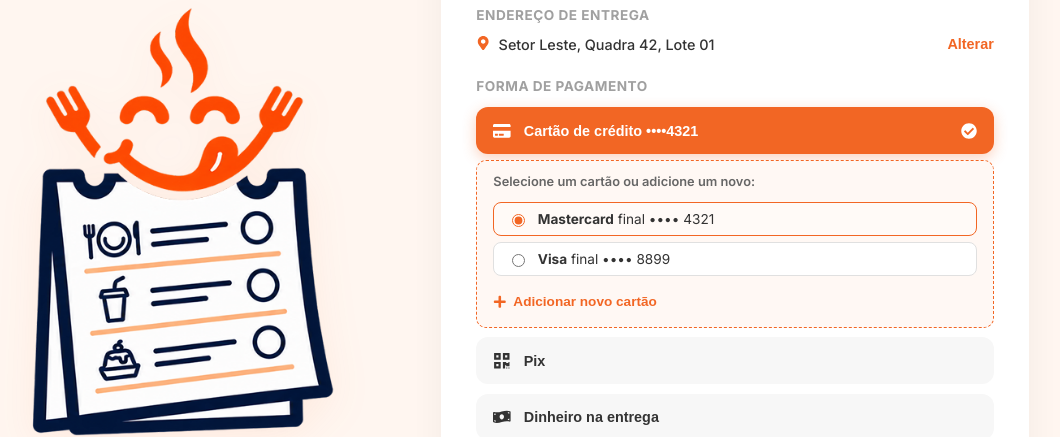
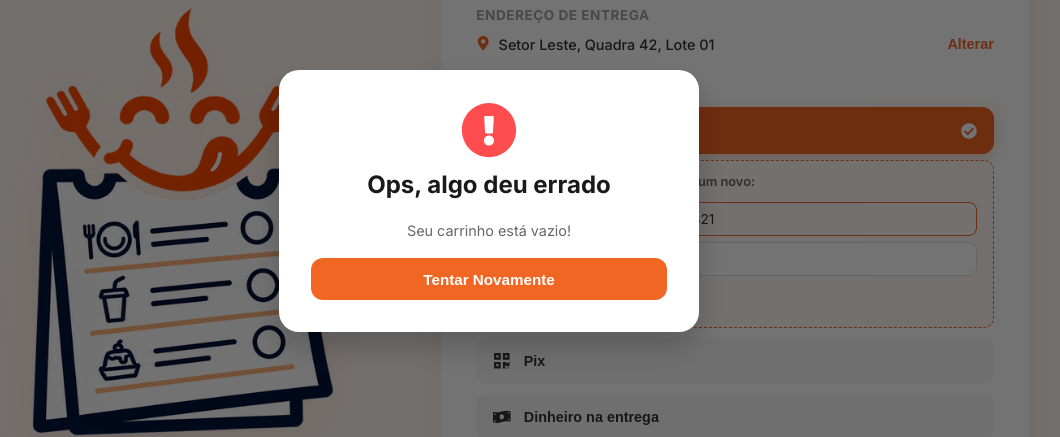
Before and after one commit to gidelmarjr-art/yummy, a React (Create React App) app in the folder frontend/: page /pagamento in a window 1280 px wide. Both pictures are taken after a click on the button "Confirmar Pagamento". Shown: the part 320-757 px from the top of the page, without its empty margins (151-1211 px from the left). Built offline with nearby package versions, Linux system fonts and the light colour scheme; no server answers.

Commit message:
Atualização Pagamento

```diff
--- a/frontend/src/apps/web/pages/Cliente/Pagamento/Pagamento.css
+++ b/frontend/src/apps/web/pages/Cliente/Pagamento/Pagamento.css
@@ -357,8 +357,15 @@
 }
 
 @keyframes fadeIn {
-  from { opacity: 0; transform: translateY(-5px); }
-  to { opacity: 1; transform: translateY(0); }
+  from {
+    opacity: 0;
+    transform: translateY(-5px);
+  }
+
+  to {
+    opacity: 1;
+    transform: translateY(0);
+  }
 }
 
 .btn-copy-pix {
@@ -414,7 +421,9 @@
 }
 
 @keyframes spin {
-  100% { transform: rotate(360deg); }
+  100% {
+    transform: rotate(360deg);
+  }
 }
 
 /* Modal de Sucesso */
@@ -440,7 +449,7 @@
   display: flex;
   flex-direction: column;
   align-items: center;
-  box-shadow: 0 15px 30px rgba(0,0,0,0.2);
+  box-shadow: 0 15px 30px rgba(0, 0, 0, 0.2);
 }
 
 .modal-success-icon {
@@ -612,3 +621,19 @@
   font-size: 0.8rem;
   cursor: pointer;
 }
+
+/* Estilos para o Modal de Erro */
+.modal-error-icon {
+  font-size: 3.5rem;
+  color: #ff4d4f;
+  margin-bottom: 0.8rem;
+}
+
+.btn-modal-error {
+  background: #f26624;
+  color: #fff;
+}
+
+.btn-modal-error:hover {
+  background: #e05312;
+}
--- a/frontend/src/apps/web/pages/Cliente/Pagamento/Pagamento.jsx
+++ b/frontend/src/apps/web/pages/Cliente/Pagamento/Pagamento.jsx
@@ -7,6 +7,7 @@ import {
   FaQrcode,
   FaMoneyBillWave,
   FaCheckCircle,
+  FaExclamationCircle,
   FaCopy,
   FaSpinner,
   FaCheck,
@@ -21,7 +22,6 @@ import { criarMeuPedido } from "../../../services/api";
 import logoMascote from "../../../../../imgs/LogoYummy_2.png";
 import logoNome from "../../../../../imgs/LogoYummy_3.png";
 
-// Texto da forma de pagamento como aparece no painel da loja
 const FORMAS_PAGAMENTO = {
   credit: "Cartão de crédito",
   pix: "Pix",
@@ -32,10 +32,8 @@ export default function Pagamento() {
   const containerRef = useRef(null);
   const navigate = useNavigate();
 
-  // Consumindo os dados reais do carrinho
   const { cartItems, clearCart } = useCart();
 
-  // Estados Gerais
   const [selectedMethod, setSelectedMethod] = useState("credit");
 
   // Estado do Endereço
@@ -62,11 +60,14 @@ export default function Pagamento() {
   const [changeAmount, setChangeAmount] = useState("");
   const [pixCopied, setPixCopied] = useState(false);
 
-  // Estados de Processamento e Modal
+  // Estados de Processamento e Modais (Sucesso e Erro)
   const [isProcessing, setIsProcessing] = useState(false);
   const [isSuccessModalOpen, setIsSuccessModalOpen] = useState(false);
-  // "Foto" do pedido no momento da confirmação — precisa ser guardada antes
-  // do clearCart(), já que ele esvazia o cartItems do contexto.
+
+  // Novos estados para controlar o modal de Erro visual
+  const [isErrorModalOpen, setIsErrorModalOpen] = useState(false);
+  const [errorMessage, setErrorMessage] = useState("");
+
   const [confirmedOrder, setConfirmedOrder] = useState(null);
 
   const subtotal = cartItems.reduce(
@@ -76,7 +77,6 @@ export default function Pagamento() {
   const deliveryFee = 7.5;
   const total = subtotal > 0 ? subtotal + deliveryFee : 0;
 
-  // Cartão atualmente ativo
   const currentCard =
     savedCards.find((c) => c.id === selectedCardId) || savedCards[0];
 
@@ -98,7 +98,6 @@ export default function Pagamento() {
     return () => ctx.revert();
   }, []);
 
-  // Salvar Endereço
   const handleSaveAddress = (e) => {
     e.preventDefault();
     if (tempAddress.trim()) {
@@ -107,7 +106,6 @@ export default function Pagamento() {
     }
   };
 
-  // Copiar Pix
   const handleCopyPix = () => {
     const dummyPixKey =
       "00020126580014br.gov.bcb.pix0136yummy-pay-key-123456789520400005303986540560.005802BR";
@@ -116,11 +114,11 @@ export default function Pagamento() {
     setTimeout(() => setPixCopied(false), 2500);
   };
 
-  // Adicionar Novo Cartão
   const handleAddNewCard = (e) => {
     e.preventDefault();
     if (!newCard.number || !newCard.name || !newCard.expiry || !newCard.cvv) {
-      alert("Por favor, preencha todos os campos do cartão.");
+      setErrorMessage("Por favor, preencha todos os campos do cartão.");
+      setIsErrorModalOpen(true);
       return;
     }
 
@@ -138,16 +136,14 @@ export default function Pagamento() {
     setNewCard({ number: "", name: "", expiry: "", cvv: "" });
   };
 
-  // Confirmar Pagamento
   const handleConfirmPayment = async () => {
     if (cartItems.length === 0) {
-      alert("Seu carrinho está vazio!");
+      setErrorMessage("Seu carrinho está vazio!");
+      setIsErrorModalOpen(true);
       return;
     }
     setIsProcessing(true);
     try {
-      // Cria o pedido de verdade no backend. O cliente e os preços são
-      // definidos pelo servidor; aqui só vão o produto, a quantidade e o local.
       const pedido = await criarMeuPedido({
         local: `Entrega — ${address}`,
         forma_pagamento: FORMAS_PAGAMENTO[selectedMethod] || selectedMethod,
@@ -170,11 +166,13 @@ export default function Pagamento() {
         cardLast4: currentCard?.last4,
       });
       setIsSuccessModalOpen(true);
-      clearCart(); // Limpa o carrinho só depois do pedido ter sido criado
+      clearCart();
     } catch (err) {
-      alert(
+      // Substitui o alert nativo pelo Modal de Erro visual agradável
+      setErrorMessage(
         err.detail || "Não foi possível finalizar o pedido. Tente novamente.",
       );
+      setIsErrorModalOpen(true);
     } finally {
       setIsProcessing(false);
     }
@@ -194,7 +192,6 @@ export default function Pagamento() {
       </header>
 
       <main className="payment-main-container">
-        {/* Branding */}
         <div className="payment-brand-side">
           <div className="brand-logo-wrapper">
             <img src={logoNome} alt="Yummy" className="brand-logo-img" />
@@ -204,7 +201,6 @@ export default function Pagamento() {
           </div>
         </div>
 
-        {/* Card do Checkout */}
         <div className="payment-card-side stagger-pay">
           {/* Resumo do Pedido */}
           <section className="payment-section">
@@ -309,7 +305,6 @@ export default function Pagamento() {
           <section className="payment-section">
             <h2 className="section-subtitle">FORMA DE PAGAMENTO</h2>
             <div className="payment-methods-list">
-              {/* Opção Cartão de Crédito */}
               <button
                 type="button"
                 className={`method-option ${selectedMethod === "credit" ? "active" : ""}`}
@@ -327,7 +322,6 @@ export default function Pagamento() {
                 )}
               </button>
 
-              {/* Painel Expansível: Cartão de Crédito */}
               {selectedMethod === "credit" && (
                 <div className="method-extra-panel">
                   <span className="panel-label">
@@ -425,7 +419,6 @@ export default function Pagamento() {
                 </div>
               )}
 
-              {/* Opção Pix */}
               <button
                 type="button"
                 className={`method-option ${selectedMethod === "pix" ? "active" : ""}`}
@@ -463,7 +456,6 @@ export default function Pagamento() {
                 </div>
               )}
 
-              {/* Opção Dinheiro */}
               <button
                 type="button"
                 className={`method-option ${selectedMethod === "cash" ? "active" : ""}`}
@@ -560,6 +552,23 @@ export default function Pagamento() {
           </div>
         </div>
       )}
+
+      {/* NOVO: Modal de Erro Visual Agradável */}
+      {isErrorModalOpen && (
+        <div className="modal-overlay">
+          <div className="modal-content">
+            <FaExclamationCircle className="modal-error-icon" />
+            <h2>Ops, algo deu errado</h2>
+            <p>{errorMessage}</p>
+            <button
+              className="btn-modal-close btn-modal-error"
+              onClick={() => setIsErrorModalOpen(false)}
+            >
+              Tentar Novamente
+            </button>
+          </div>
+        </div>
+      )}
     </div>
   );
 }
```
